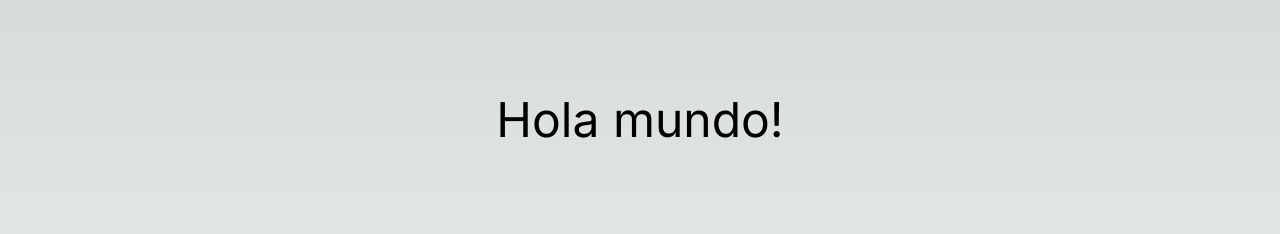
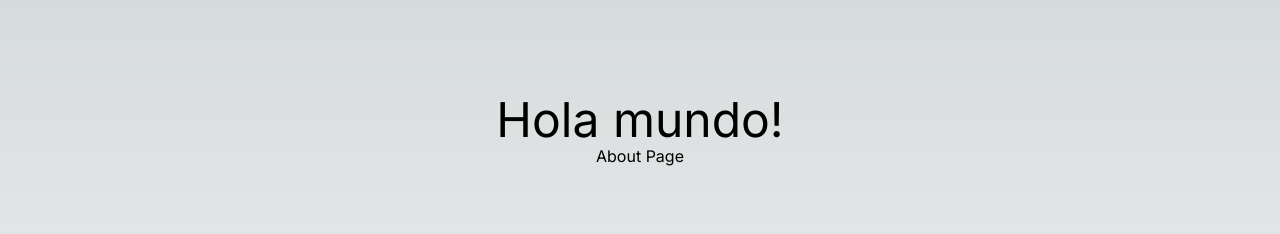
Before and after one commit to leotangram/next13-first-steps, a Next.js app: page / in a window 1280 px wide. Shown: the top 234 px of the page. Built offline with nearby package versions, Linux system fonts and the light colour scheme.

Commit message:
Go to about page from home page

```diff
--- a/app/page.tsx
+++ b/app/page.tsx
@@ -1,7 +1,11 @@
-export default function Home() {
+import Link from 'next/link'
+
+export default function HomePage() {
   return (
     <main className="flex min-h-screen flex-col items-center p-24">
       <span className="text-5xl">Hola mundo!</span>
+
+      <Link href="/about">About Page</Link>
     </main>
   )
 }
```
